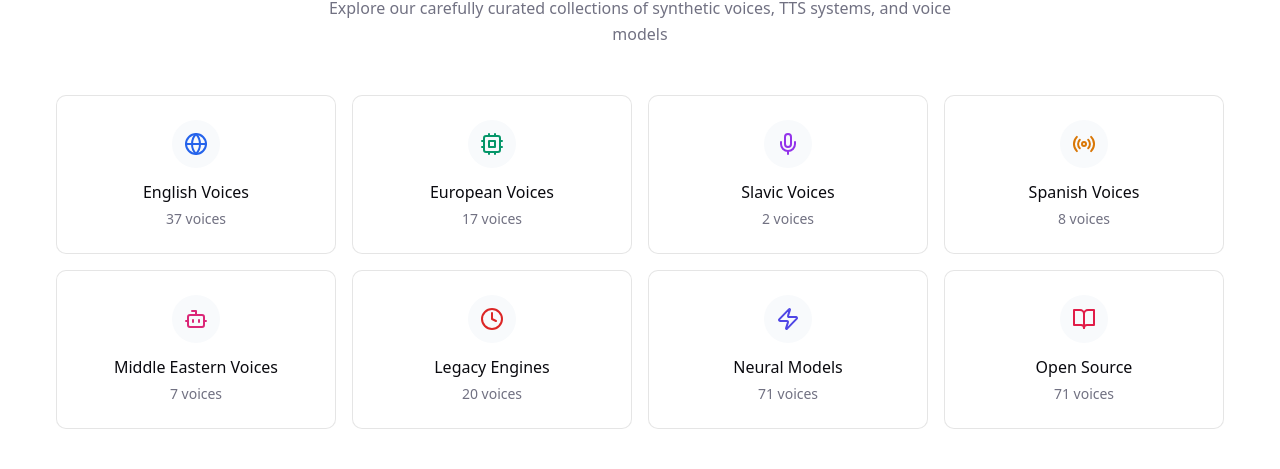
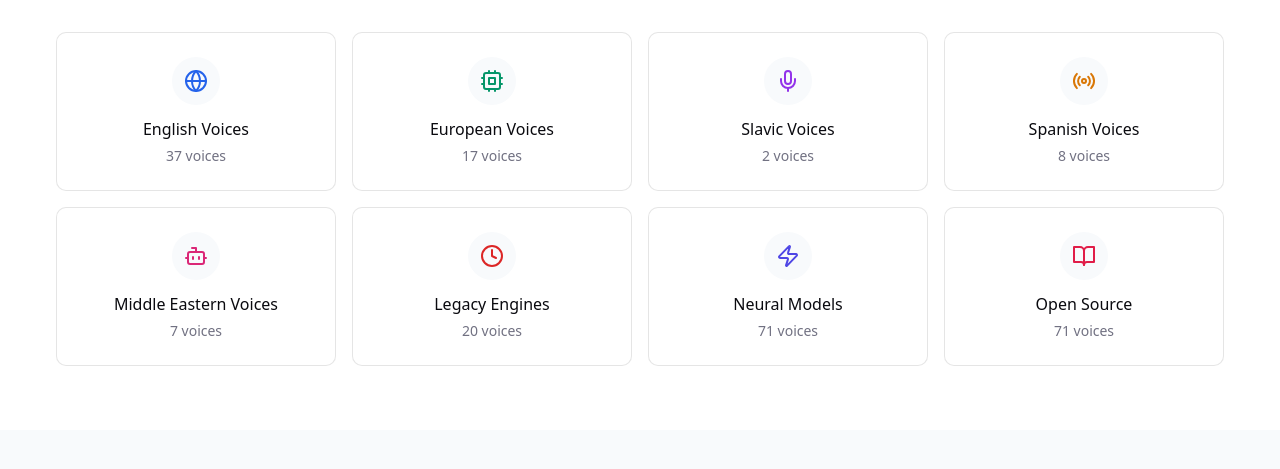
Before and after one commit to Garduuk-uofg/VVV, a plain HTML site: page Virtual Voice Archive.html in a window 1280 px wide. Shown: the part 631-1100 px from the top of the page. Drawn offline with Linux system fonts and the light colour scheme.

Commit message:
Add files via upload

```diff
--- a/Virtual Voice Archive.html
+++ b/Virtual Voice Archive.html
@@ -798,7 +798,6 @@
     <div class="container">
       <div class="section-header">
         <h2 class="section-title">Browse by Collection</h2>
-        <p class="section-sub">Explore our carefully curated collections of synthetic voices, TTS systems, and voice models</p>
       </div>
       <div class="grid-cat" id="homeCatGrid"></div>
     </div>
```
